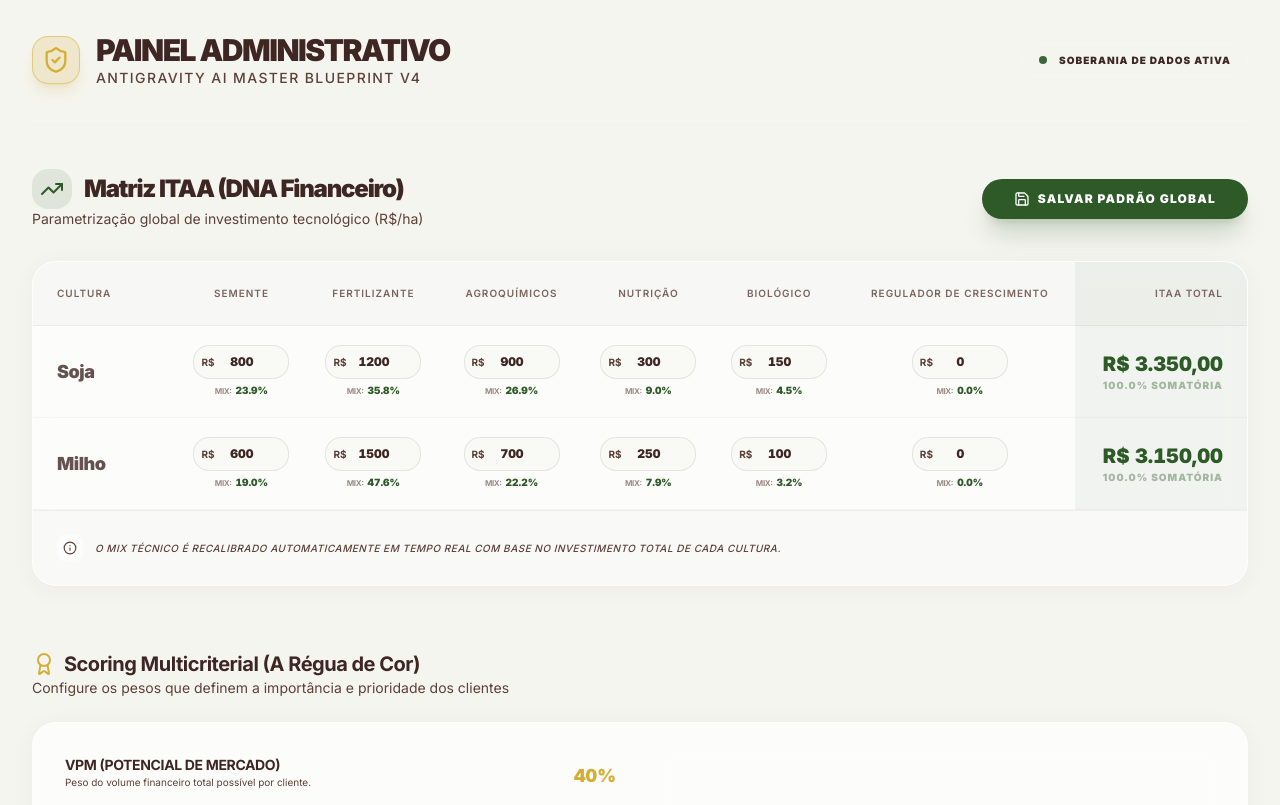
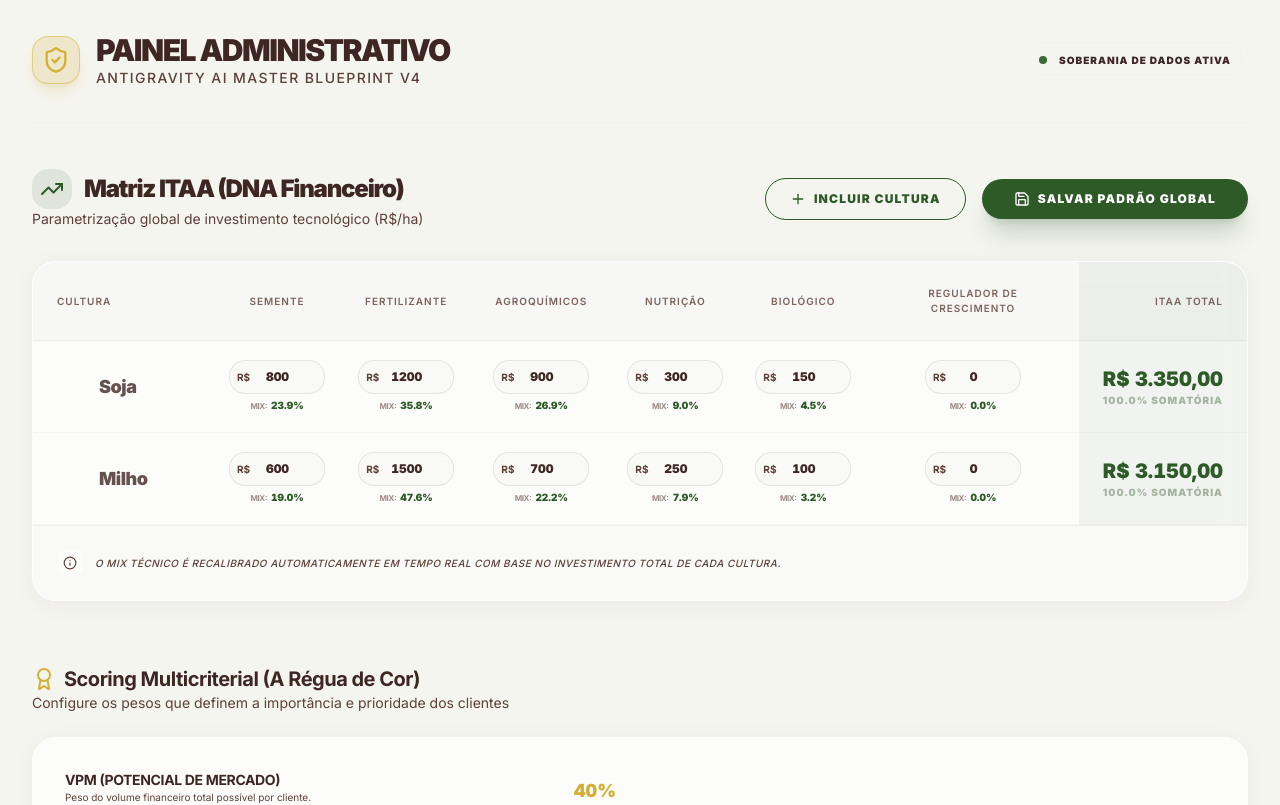
Before and after one commit to Sagrado-Express/Metacampo, a Next.js app: page /admin in a window 1280 px wide. Shown: the top 805 px of the page. Built offline with nearby package versions, Linux system fonts and the light colour scheme.

Commit message:
feat: add dynamic culture management to ITAA Matrix with add/delete functionality

```diff
--- a/src/components/admin/ITAAConfig.tsx
+++ b/src/components/admin/ITAAConfig.tsx
@@ -1,14 +1,14 @@
 'use client'
 
 import { useState } from 'react'
-import { motion } from 'framer-motion'
-import { Settings2, Save, Info, TrendingUp } from 'lucide-react'
+import { motion, AnimatePresence } from 'framer-motion'
+import { Settings2, Save, Info, TrendingUp, Plus, Trash2, X } from 'lucide-react'
 import { ITAAEngine, SEGMENTOS } from '@/domain/services/itAAEngine'
 import { Segmento, ITAAConfig as ITAAConfigType } from '@/types/blueprint'
 
 /**
  * ITAAConfig (The Master UI/UX Perspective)
- * Refactored to Matrix Layout: Categories as Columns, Cultures as Lines.
+ * Dynamic Matrix Layout: Includes Add/Remove cultures functionality.
  */
 export default function ITAAConfig() {
   const [configs, setConfigs] = useState<Record<string, ITAAConfigType>>({
@@ -30,6 +30,9 @@ export default function ITAAConfig() {
     })
   })
 
+  const [newCultureName, setNewCultureName] = useState('')
+  const [showAddRow, setShowAddRow] = useState(false)
+
   const handleValueChange = (cultura: string, segmento: Segmento, value: number) => {
     setConfigs(prev => {
       const currentValores = { ...prev[cultura].valores, [segmento]: value }
@@ -37,6 +40,31 @@ export default function ITAAConfig() {
         ...prev,
         [cultura]: ITAAEngine.calculateITAA(cultura, currentValores)
       }
+    })
+  }
+
+  const addCulture = () => {
+    if (!newCultureName || configs[newCultureName]) return
+
+    const initialValues = SEGMENTOS.reduce((acc, seg) => {
+      acc[seg] = 0
+      return acc
+    }, {} as Record<Segmento, number>)
+
+    setConfigs(prev => ({
+      ...prev,
+      [newCultureName]: ITAAEngine.calculateITAA(newCultureName, initialValues)
+    }))
+
+    setNewCultureName('')
+    setShowAddRow(false)
+  }
+
+  const removeCulture = (name: string) => {
+    setConfigs(prev => {
+      const newConfigs = { ...prev }
+      delete newConfigs[name]
+      return newConfigs
     })
   }
 
@@ -54,9 +82,18 @@ export default function ITAAConfig() {
           <p className="text-muted-foreground text-sm">Parametrização global de investimento tecnológico (R$/ha)</p>
         </div>
 
+        <div className="flex items-center gap-4">
+          <button
+            onClick={() => setShowAddRow(true)}
+            className="px-6 py-3 rounded-full text-xs font-black uppercase tracking-widest flex items-center gap-2 border border-primary text-primary hover:bg-primary/5 transition-all"
+          >
+            <Plus size={16} /> Incluir Cultura
+          </button>
+
           <button className="bg-primary text-white px-8 py-3 rounded-full text-xs font-black uppercase tracking-widest flex items-center gap-2 hover:bg-primary/90 transition-all shadow-xl shadow-primary/20">
             <Save size={16} /> Salvar Padrão Global
           </button>
+        </div>
       </div>
 
       {/* Matrix Section */}
@@ -69,7 +106,7 @@ export default function ITAAConfig() {
           <table className="w-full border-collapse">
             <thead>
               <tr className="border-b border-border/50 bg-muted/30">
-                <th className="p-6 text-left label-finance min-w-[140px]">Cultura</th>
+                <th className="p-6 text-left label-finance min-w-[180px]">Cultura</th>
                 {SEGMENTOS.map((seg) => (
                   <th key={seg} className="p-6 text-center label-finance min-w-[120px]">
                     {seg}
@@ -79,12 +116,27 @@ export default function ITAAConfig() {
               </tr>
             </thead>
             <tbody>
+              <AnimatePresence mode="popLayout">
                 {Object.entries(configs).map(([cultura, config]) => (
-                <tr key={cultura} className="border-b border-border/30 hover:bg-white/40 transition-colors group">
+                  <motion.tr
+                    key={cultura}
+                    initial={{ opacity: 0 }}
+                    animate={{ opacity: 1 }}
+                    exit={{ opacity: 0, x: -20 }}
+                    className="border-b border-border/30 hover:bg-white/40 transition-colors group"
+                  >
                     <td className="p-6">
+                      <div className="flex items-center gap-3">
+                        <button
+                          onClick={() => removeCulture(cultura)}
+                          className="opacity-0 group-hover:opacity-100 p-2 text-destructive hover:bg-destructive/10 rounded-lg transition-all"
+                        >
+                          <Trash2 size={14} />
+                        </button>
                         <span className="text-lg font-black tracking-tight text-foreground/80 group-hover:text-primary transition-colors">
                           {cultura}
                         </span>
+                      </div>
                     </td>
 
                     {SEGMENTOS.map((seg) => {
@@ -120,11 +172,55 @@ export default function ITAAConfig() {
                         <span className="text-[10px] font-black text-primary/40 uppercase tracking-widest">100.0% SOMATÓRIA</span>
                       </div>
                     </td>
+                  </motion.tr>
+                ))}
+              </AnimatePresence>
+
+              {/* Inline Add Row */}
+              {showAddRow && (
+                <tr className="bg-primary/5 animate-in fade-in slide-in-from-left-2">
+                  <td className="p-6" colSpan={SEGMENTOS.length + 2}>
+                    <div className="flex items-center gap-4">
+                      <input
+                        autoFocus
+                        placeholder="Nome da Cultura (ex: Trigo, Algodão...)"
+                        value={newCultureName}
+                        onChange={(e) => setNewCultureName(e.target.value)}
+                        onKeyDown={(e) => e.key === 'Enter' && addCulture()}
+                        className="flex-1 max-w-sm bg-white border border-primary/30 rounded-xl px-4 py-2 text-sm font-bold focus:ring-2 focus:ring-primary/20 outline-none"
+                      />
+                      <button
+                        onClick={addCulture}
+                        className="bg-primary text-white px-6 py-2 rounded-xl text-xs font-black uppercase tracking-widest"
+                      >
+                        Confirmar
+                      </button>
+                      <button
+                        onClick={() => setShowAddRow(false)}
+                        className="p-2 text-muted-foreground hover:text-foreground"
+                      >
+                        <X size={20} />
+                      </button>
+                    </div>
+                  </td>
                 </tr>
-              ))}
+              )}
             </tbody>
           </table>
         </div>
+
+        {/* Empty State */}
+        {Object.keys(configs).length === 0 && !showAddRow && (
+          <div className="p-12 text-center">
+            <p className="text-muted-foreground italic mb-4">Nenhuma cultura configurada na matriz.</p>
+            <button
+              onClick={() => setShowAddRow(true)}
+              className="text-primary font-black uppercase text-xs tracking-widest underline"
+            >
+              Clique aqui para incluir a primeira cultura
+            </button>
+          </div>
+        )}
 
         {/* Info Footer */}
         <div className="p-6 bg-muted/20 border-t border-border/50 flex items-center gap-3">
```
Lines whose indentation alone changed are shown as unchanged.
